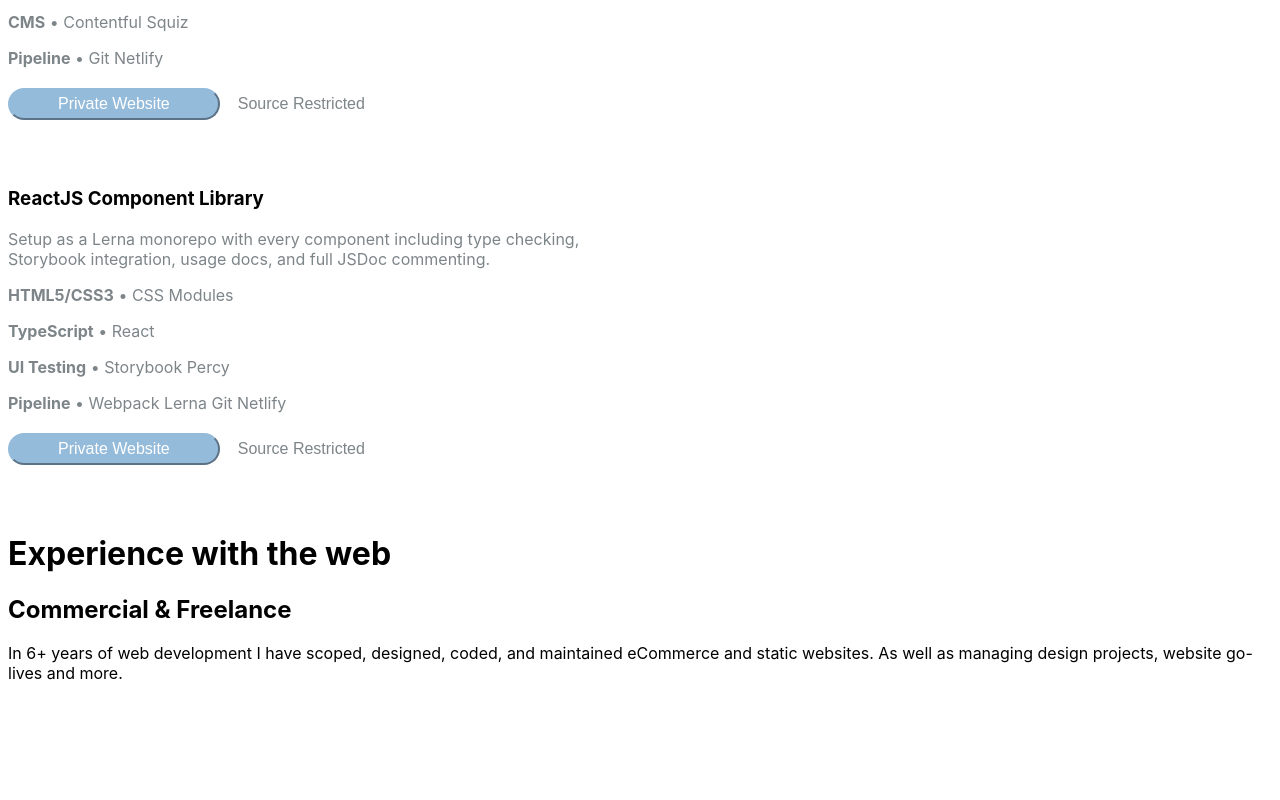
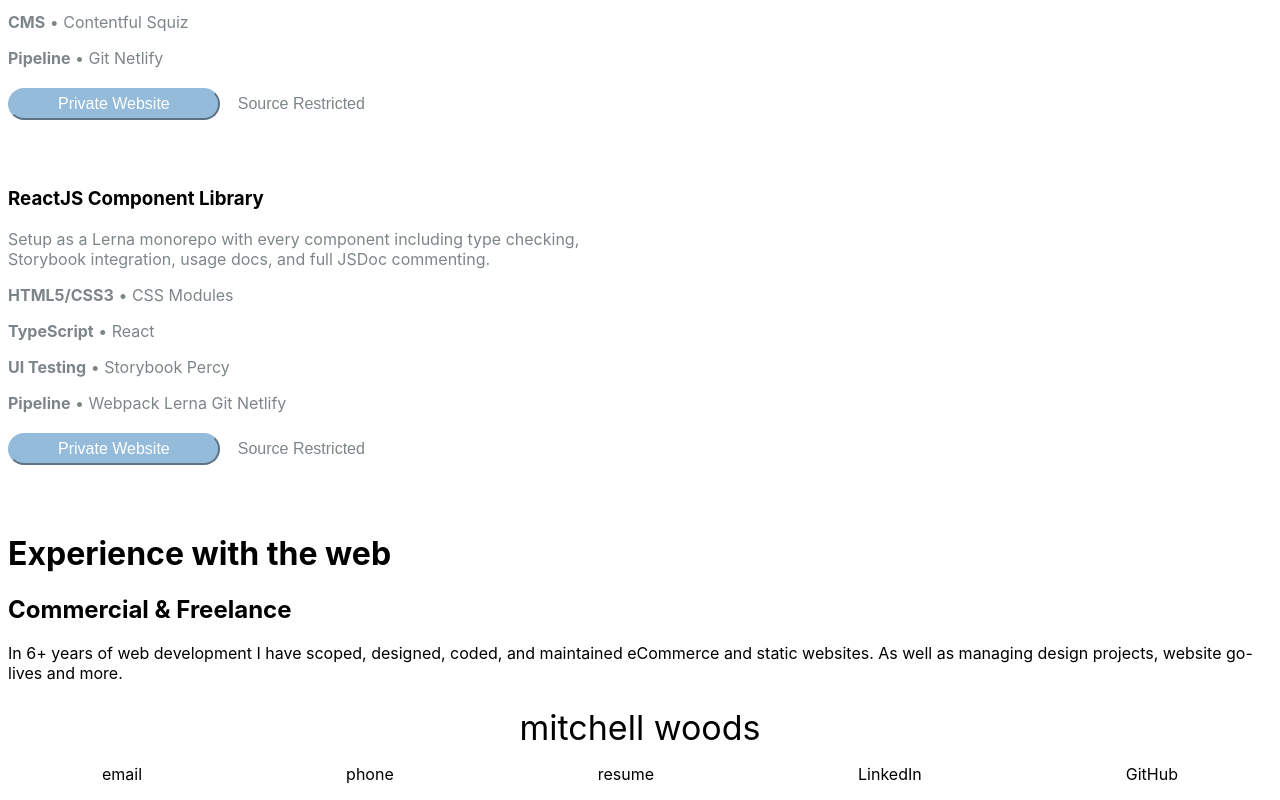
Before and after one commit to mmwoods/Portfolio, a React (Create React App) app in the folder portfolio/: page / in a window 1280 px wide. Shown: the part 1670-2470 px from the top of the page. Before the commit the page ends 2377 px from the top, so only its background shows below. Built offline with nearby package versions, Linux system fonts and the light colour scheme.

Commit message:
feat: initial footer component

```diff
--- /dev/null
+++ b/portfolio/src/components/footer/footer.tsx
@@ -0,0 +1,22 @@
+import React from "react";
+
+/**
+ * Renders a footer element for the site.
+ */
+export const Footer = () => {
+  const links = ["email", "phone", "resume", "LinkedIn", "GitHub"];
+
+  return (
+    <footer style={{ textAlign: "center" }}>
+      <h1 style={{ margin: 0, fontWeight: 400, fontSize: 34 }}>
+        mitchell woods
+      </h1>
+
+      <div style={{ display: "flex", justifyContent: "space-around" }}>
+        {links.map(link => (
+          <p>{link}</p>
+        ))}
+      </div>
+    </footer>
+  );
+};
--- /dev/null
+++ b/portfolio/src/components/footer/index.ts
@@ -0,0 +1 @@
+export * from "./footer";
--- a/portfolio/src/components/index.ts
+++ b/portfolio/src/components/index.ts
@@ -1,3 +1,4 @@
 export * from "./header";
+export * from "./footer";
 export * from "./stack-navigation";
 export * from "./home";
--- a/portfolio/src/components/stack-navigation/stack-naviagtion.tsx
+++ b/portfolio/src/components/stack-navigation/stack-naviagtion.tsx
@@ -1,6 +1,6 @@
 import React from "react";
 
-import { Header } from "..";
+import { Header, Footer } from "..";
 
 export const StackNavigation = (props: { children: React.ReactNode }) => {
   const { children } = props;
@@ -11,7 +11,7 @@ export const StackNavigation = (props: { children: React.ReactNode }) => {
 
       <div style={{ padding: 8 }}>{children}</div>
 
-      {/* Footer */}
+      <Footer />
     </>
   );
 };
```
